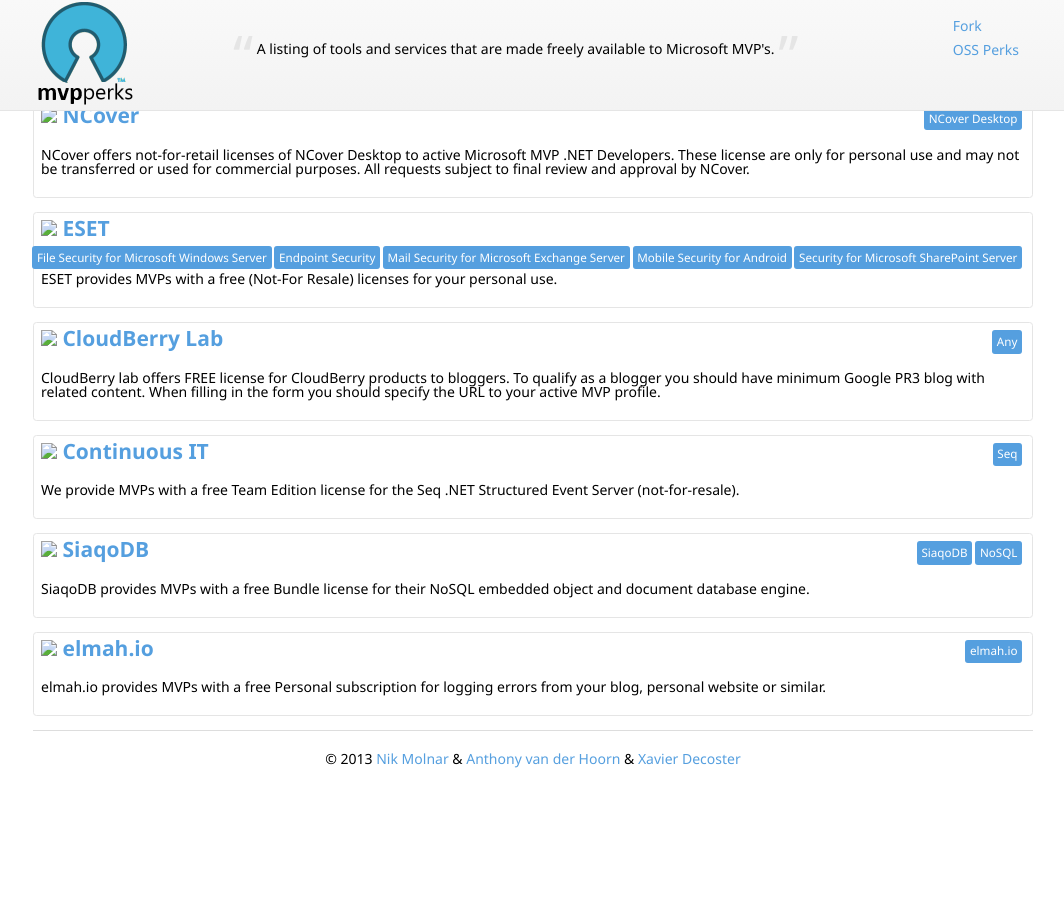
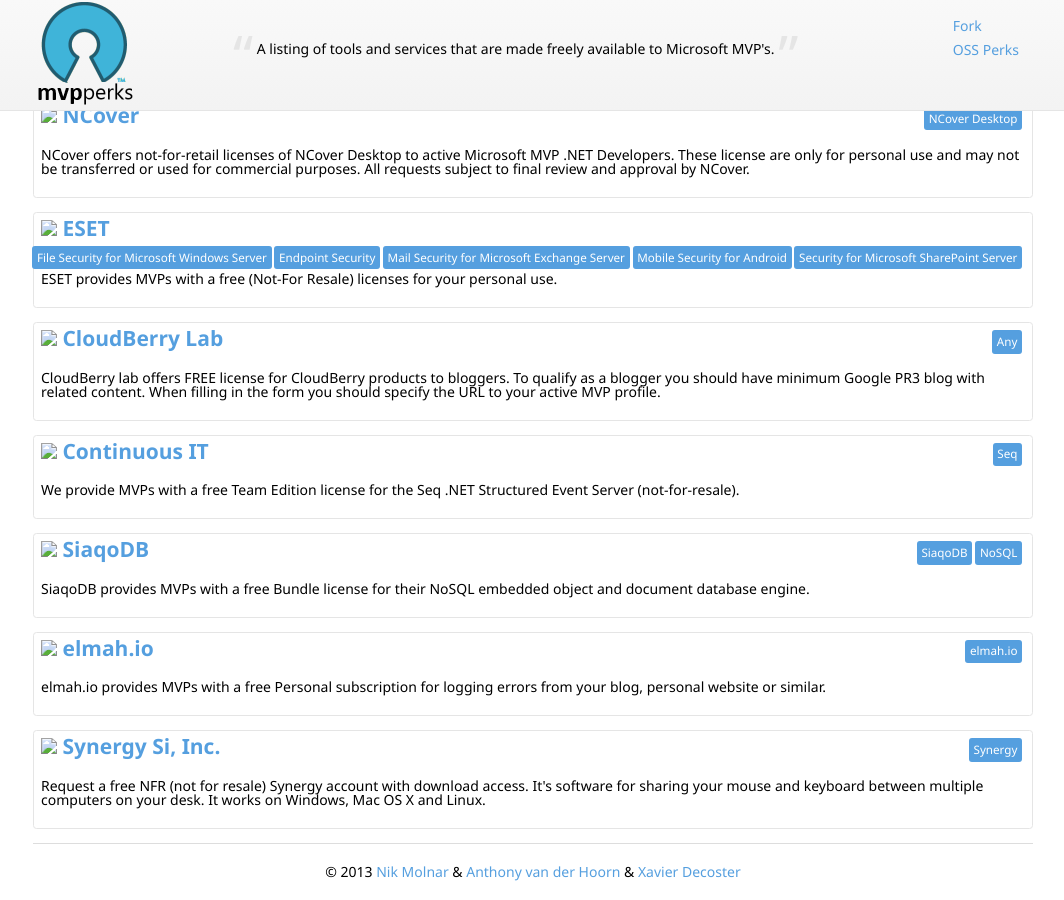
Before and after one commit to nikmd23/ossperks, a Jekyll site: the page built from index.html, in a window 1280 px wide and 900 px high, scrolled down 1741 px. Shown: the whole window, without its empty margins (107-1171 px from the left). Built offline with Jekyll 4.4.1, drawn with Linux system fonts in a browser that asks for light colours; nearby versions of some CDN libraries; before the commit the page ends 2528 px from its top, so only the background shows below that.

Commit message:
Adding Synergy offer
Adding Synergy offer.

```diff
--- a/index.html
+++ b/index.html
@@ -88,6 +88,10 @@
   description: "elmah.io provides MVPs with a free Personal subscription for logging errors from your blog, personal website or similar."
   products: ["elmah.io"]
 
+- perk: {company: "Synergy Si, Inc.", uri: "http://docs.google.com/forms/d/1eq7r9YCgIc0tsb5GbtYFs6Fn7GMQnv-__5ztK5247x4/viewform"}
+  description: "Request a free NFR (not for resale) Synergy account with download access. It's software for sharing your mouse and keyboard between multiple computers on your desk. It works on Windows, Mac OS X and Linux."
+  products: ["Synergy"]
+
 #============================================== Leave everything below this line alone =====================================================================
 layout: default
 ---
```
